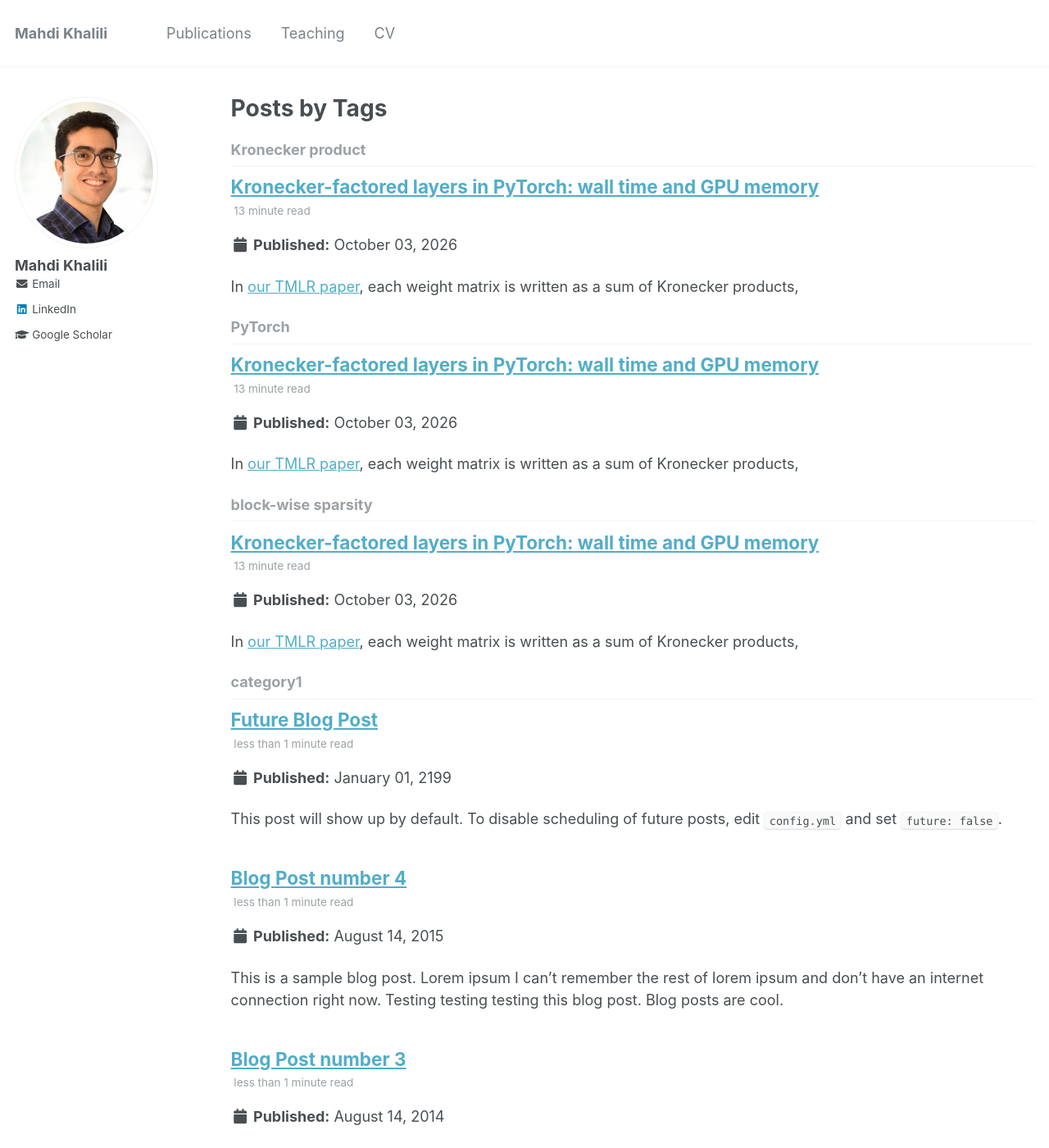
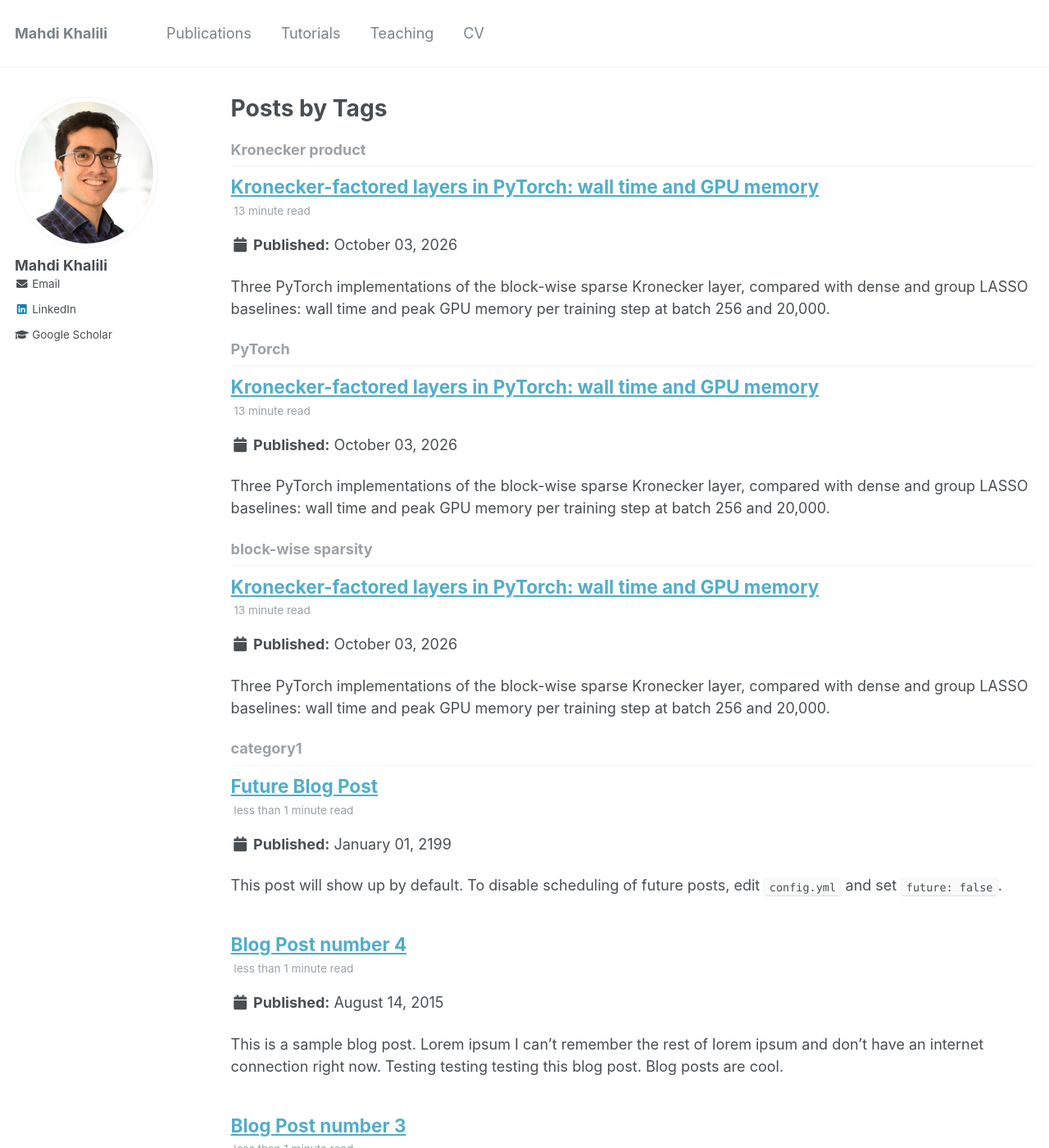
Before and after one commit to KhaliliMahdi/khalilimahdi.github.io, a Jekyll site: the page built from _pages/tag-archive.html, in a window 1280 px wide and 1400 px high. Shown: the whole window at 82% size. Built offline with Jekyll 4.4.1, drawn with Linux system fonts in a browser that asks for light colours.

Commit message:
Add a Tutorials tab
New /tutorials/ page lists posts in the "tutorials" category, linked
from the top navigation. The Kronecker-layer benchmark post joins that
category and gets a short excerpt for the listing.

Co-Authored-By: Claude Opus 5.5 <noreply@anthropic.com>

```diff
--- a/_data/navigation.yml
+++ b/_data/navigation.yml
@@ -2,6 +2,9 @@
 main:
   - title: "Publications"
     url: /publications/
+
+  - title: "Tutorials"
+    url: /tutorials/
 
   - title: "Teaching"
     url: /teaching/
--- a/_posts/2026-10-03-kronecker-layer-benchmark.md
+++ b/_posts/2026-10-03-kronecker-layer-benchmark.md
@@ -2,6 +2,9 @@
 title: 'Kronecker-factored layers in PyTorch: wall time and GPU memory'
 date: 2026-10-03
 permalink: /posts/2026/10/kronecker-layer-benchmark/
+categories:
+  - tutorials
+excerpt: 'Three PyTorch implementations of the block-wise sparse Kronecker layer, compared with dense and group LASSO baselines: wall time and peak GPU memory per training step at batch 256 and 20,000.'
 tags:
   - block-wise sparsity
   - Kronecker product
```
Also changed, not shown: _pages/tutorials.html (added, +13 -0 lines).
